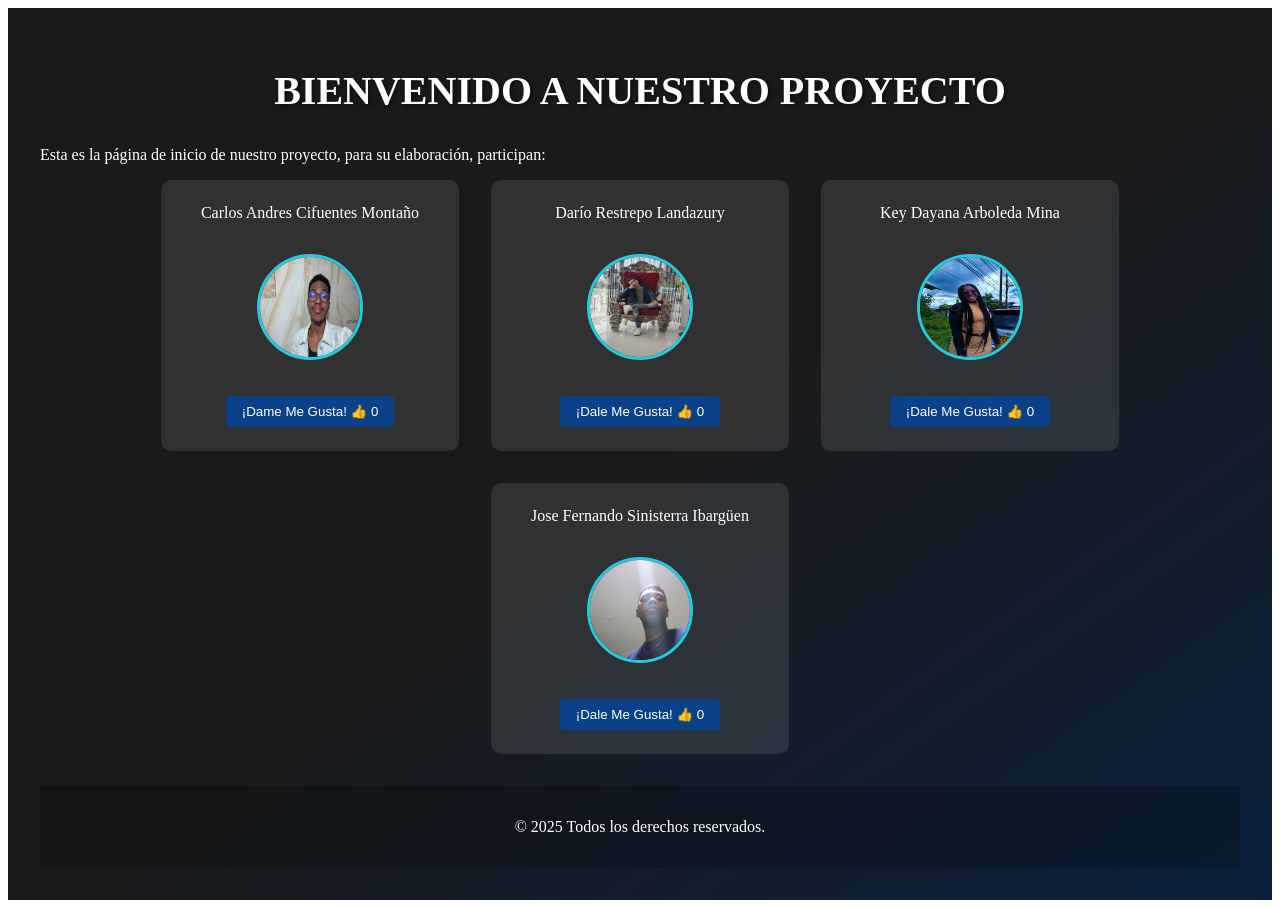
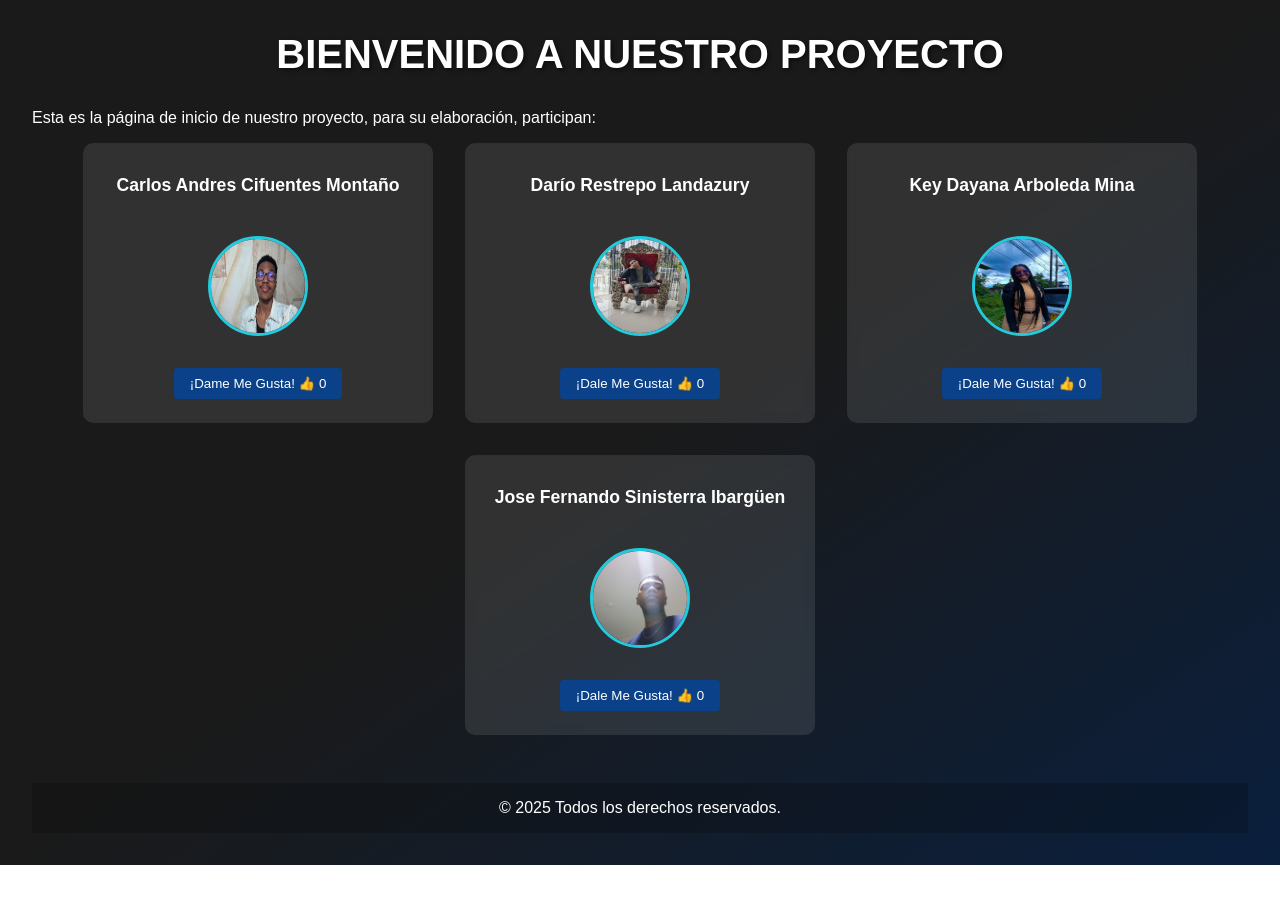
Before and after one commit to setneuficX8/Proyecto-Seminario-de-Actualizacion, a React (Vite) app: page / in a window 1280 px wide. After the commit the page ends 865 px from the top, so only its background shows below. Built offline with nearby package versions, Linux system fonts and the light colour scheme.

Commit message:
ajustando cards y descripciones de los intregrantes

```diff
--- a/src/components/Landing.css
+++ b/src/components/Landing.css
@@ -1,19 +1,36 @@
+* {
+    margin: 0;
+    padding: 0;
+    box-sizing: border-box;
+}
+
+body {
+    margin: 0;
+    padding: 0;
+    overflow-x: hidden;
+}
+
+@import url('https://fonts.googleapis.com/css2?family=Poppins:wght@400;600&family=Montserrat:wght@400;500&display=swap');
+
 .landing-container {
     background: linear-gradient(to bottom right, #1a1a1a, #1a1a1a, #0a1f3d);
     min-height: 100vh;
     padding: 2rem;
     color: white;
+    font-family: 'Montserrat', sans-serif;
 }
 
 .landing-header {
     text-align: center;
     margin-bottom: 2rem;
+    font-family: 'Poppins', sans-serif;
 }
 
 .landing-header h1 {
     color: #ffffff;
     font-size: 2.5rem;
     text-shadow: 2px 2px 4px rgba(0,0,0,0.5);
+    font-family: 'Poppins', sans-serif;
 }
 
 .participants-list {
@@ -21,28 +38,53 @@
     flex-wrap: wrap;
     justify-content: center;
     gap: 2rem;
-    padding: 0;
+    padding: 1rem;
     list-style: none;
+    max-width: 1200px;
+    margin: 0 auto;
 }
 
 .participant-card {
     background: rgba(255, 255, 255, 0.1);
     border-radius: 10px;
     padding: 1.5rem;
-    width: 250px;
+    width: 350px;
     text-align: center;
     backdrop-filter: blur(5px);
     transition: transform 0.3s ease;
+    position: relative;
+    z-index: 1;
+    display: flex;
+    flex-direction: column;
+    align-items: center;
+    justify-content: center;
 }
 
 .participant-card:hover {
     transform: translateY(-5px);
+    z-index: 3;
 }
 
 .participant-card img {
     border-radius: 50%;
     margin: 1rem 0;
     border: 3px solid #23cadc;
+}
+
+.participant-card h2 {
+    font-family: 'Poppins', sans-serif;
+    font-size: 1.1rem;
+    margin: 0.5rem 0;
+    white-space: nowrap;
+    overflow: hidden;
+    text-overflow: ellipsis;
+    width: 100%;
+    padding: 0 5px;
+    box-sizing: border-box;
+}
+
+.participant-card p {
+    font-family: 'Montserrat', sans-serif;
 }
 
 .landing-footer {
@@ -54,7 +96,10 @@
 
 .avatar-container {
     position: relative;
-    display: inline-block;
+    display: flex;
+    justify-content: center;
+    align-items: center;
+    width: 100%;
     margin: 1rem 0;
 }
 
@@ -63,11 +108,14 @@
     transition: transform 0.3s ease;
     border-radius: 50%;
     border: 3px solid #23cadc;
+    display: block;
+    margin: 0 auto;
 }
 
 .avatar.expanded {
     transform: scale(1.1);
     box-shadow: 0 0 15px rgba(35, 202, 220, 0.5);
+    z-index: 1000;
 }
 
 .avatar-description {
@@ -77,8 +125,8 @@
     padding: 1.5rem;
     border-radius: 10px;
     box-shadow: 0 4px 15px rgba(0, 0, 0, 0.3);
-    z-index: 1000;
-    width: 250px;
+    z-index: 1002;
+    width: 350px;
     top: 100%;
     left: 50%;
     transform: translateX(-50%);
@@ -88,14 +136,17 @@
 }
 
 .avatar-description h3 {
+    font-family: 'Poppins', sans-serif;
     color: #23cadc;
     margin-bottom: 1rem;
     font-size: 1.2rem;
 }
 
 .avatar-description p {
+    font-family: 'Montserrat', sans-serif;
     font-size: 0.9rem;
     line-height: 1.6;
     color: #e0e0e0;
     white-space: pre-line;
+    font-family: 'Montserrat', sans-serif;
 }
--- a/src/components/Landing.jsx
+++ b/src/components/Landing.jsx
@@ -12,12 +12,13 @@ export default function Landing(){
             <main>
                 <p>Esta es la página de inicio de nuestro proyecto, para su elaboración, participan:</p>
                 <ul className="participants-list">
-                    <li className="participant-card">Carlos Andres Cifuentes Montaño
+                    <li className="participant-card">
+                        <h2>Carlos Andres Cifuentes Montaño</h2>
                         <Avatar
                             person={{
-                                name: "Diseñador de IU/UX",
+                                name: "Desarrollador Frontend",
                                 imageUrl: "/src/Img/Carlos.jpeg",
-                                description: "Estudiante de Ingeniería de Sistemas, especializado en diseño de interfaces. Responsable de crear experiencias de usuario intuitivas y atractivas. Experto en: \n• Diseño de interfaces de usuario\n• Prototipado y wireframing\n• Investigación de usuarios\n• Optimización de experiencia de usuario"
+                                description: "Me encargo del desarrollo del Frontend, asegurando que la interfaz de usuario sea legible, funcional y que represente bien la información que se trae del backend."
                             }}
                             size={100}
                         />
@@ -26,12 +27,13 @@ export default function Landing(){
                         </Button>
                     </li>
 
-                    <li className="participant-card">Darío Restrepo Landazury
+                    <li className="participant-card">
+                        <h2>Darío Restrepo Landazury</h2>
                         <Avatar
                             person={{
                                 name: "Desarrollador Backend",
                                 imageUrl: "/src/Img/Dario.jpeg",
-                                description: "Estudiante de Ingeniería de Sistemas, especializado en desarrollo Backend. Experto en: \n• Arquitectura de servidores\n• Desarrollo de APIs RESTful\n• Gestión de bases de datos\n• Optimización de rendimiento del servidor"
+                                description: "Me encargo del ajustar mayormente lo que se refiere al backend. Asegurandome de la lógica e integridad de los datos."
                             }}
                             size={100}
                         />
@@ -40,12 +42,13 @@ export default function Landing(){
                         </Button>
                     </li>
 
-                    <li className="participant-card">Key Dayana Arboleda Mina
+                    <li className="participant-card">
+                        <h2>Key Dayana Arboleda Mina</h2>
                         <Avatar
                             person={{
-                                name: "Gestora de Proyectos",
+                                name: "Gestora del Proyecto",
                                 imageUrl: "/src/Img/Key.jpeg",
-                                description: "Estudiante de Ingeniería de Sistemas, especializada en gestión de proyectos. Habilidades destacadas: \n• Planificación y seguimiento de proyectos\n• Gestión de equipos ágiles\n• Metodologías Scrum\n• Coordinación de recursos y tiempos"
+                                description: "Me encargo tanto de gestionar el equipo como de apoyar en el código del proyecto, ya sea en Frontend o el Backend. Busco asegurar que todo marche bien y a tiempo."
                             }}
                             size={100}
                         />
@@ -54,12 +57,13 @@ export default function Landing(){
                         </Button>
                     </li>
 
-                    <li className="participant-card">Jose Fernando Sinisterra Ibargüen
+                    <li className="participant-card">
+                        <h2>Jose Fernando Sinisterra Ibargüen</h2>
                         <Avatar
                             person={{
-                                name: "Analista de Datos",
+                                name: "Desarrollador Full Stack",
                                 imageUrl: "/src/Img/Fernando.jpeg",
-                                description: "Estudiante de Ingeniería de Sistemas, especializado en análisis de datos. Experto en: \n• Análisis y visualización de datos\n• Business Intelligence\n• Minería de datos\n• Implementación de soluciones basadas en datos"
+                                description: "Participo y apoyo tanto en el desarrollo del frontend como del backend, asegurando una integración fluida entre ambos."
                             }}
                             size={100}
                         />
```
